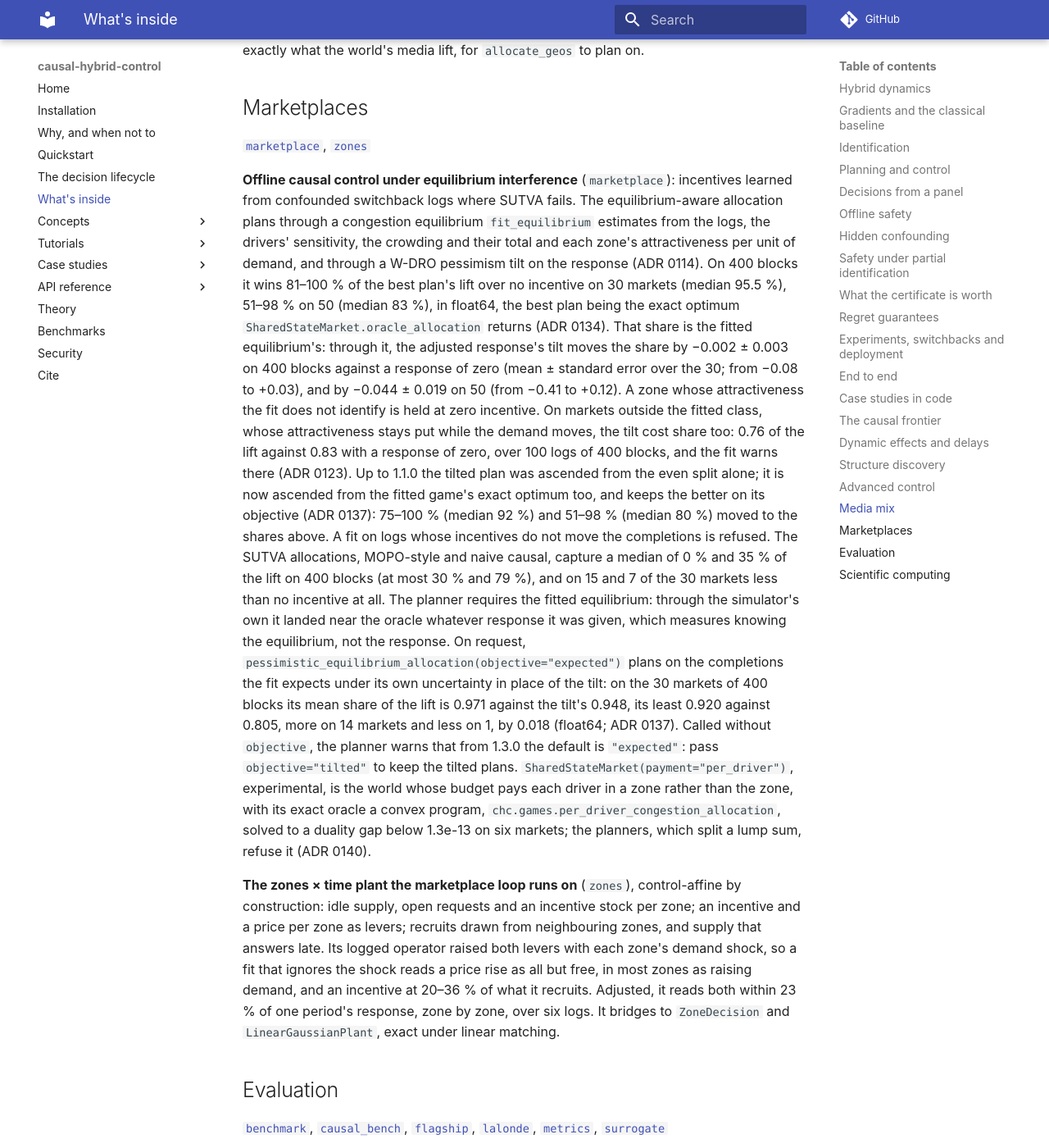
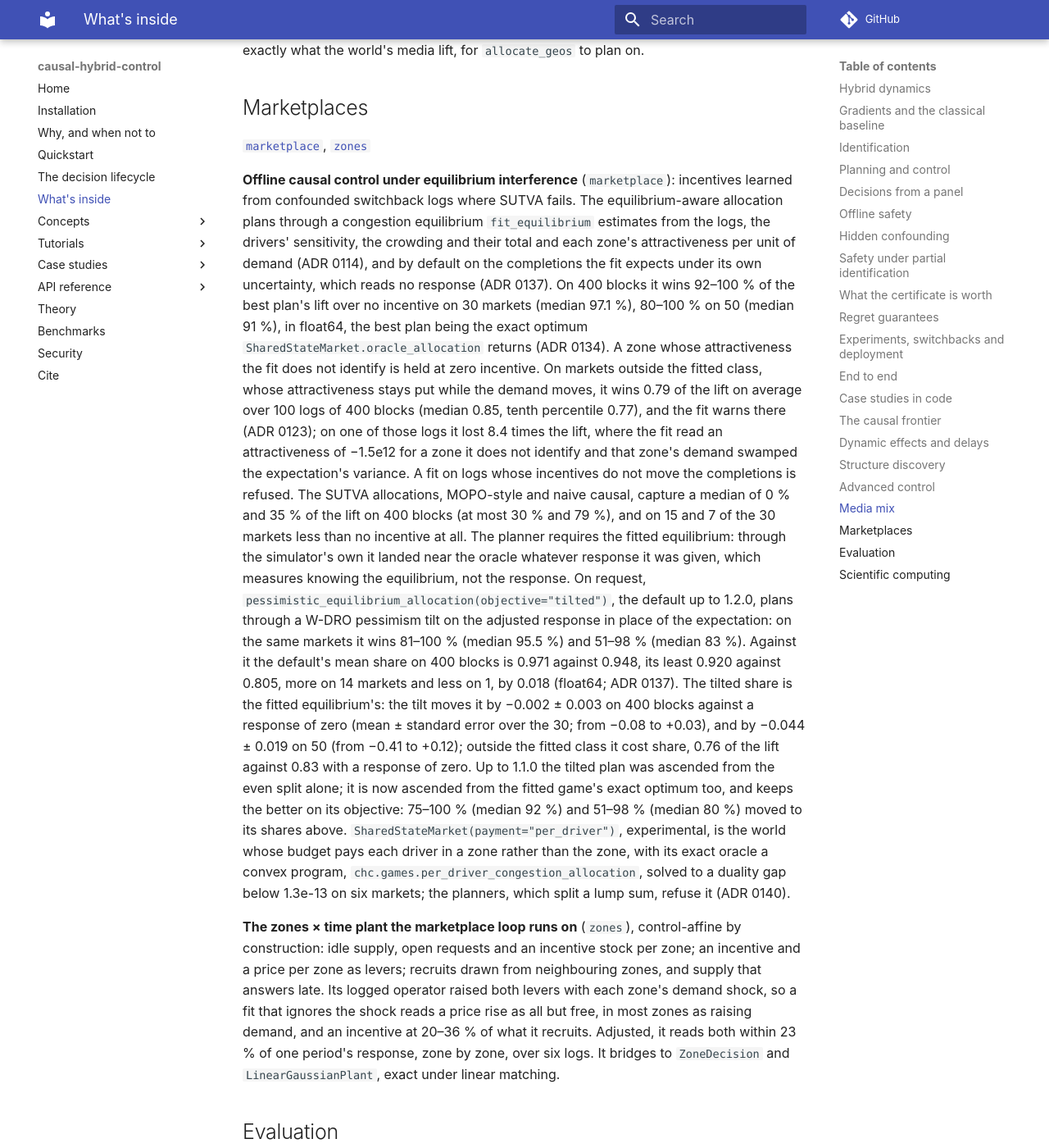
Before and after one commit to causaldyn/causal-hybrid-control, an MkDocs documentation site: the page built from docs/modules.md, in a window 1280 px wide and 1400 px high, scrolled down 11183 px. Shown: the whole window at 82% size. Built offline with MkDocs 1.6.1 and Material for MkDocs 9.7.7, drawn with Linux system fonts in a browser that asks for light colours; comment, search, counter and statistics services are not loaded.

Commit message:
feat: the marketplace planner plans on the fit's expected completions by default
The tilted default hedged a reduced-form response the logs do not identify and won less of the
oracle's lift than the expectation on 14 to 24 of 30 markets, so the flip 1.2.0 announced lands:
the warning goes, response defaults to None and is refused under "expected", and
objective="tilted" keeps 1.2.0's plans by the same code.

```diff
--- a/docs/modules.md
+++ b/docs/modules.md
@@ -422,29 +422,32 @@ that lift exactly what the world's media lift, for `allocate_geos` to plan on.
 **Offline causal control under equilibrium interference** (`marketplace`): incentives learned from
 confounded switchback logs where SUTVA fails. The equilibrium-aware allocation plans through a
 congestion equilibrium `fit_equilibrium` estimates from the logs, the drivers' sensitivity, the
-crowding and their total and each zone's attractiveness per unit of demand, and through a W-DRO
-pessimism tilt on the response (ADR 0114). On 400 blocks it wins 81–100 % of the best plan's lift
-over no incentive on 30 markets (median 95.5 %), 51–98 % on 50 (median 83 %), in float64, the best
-plan being the exact optimum `SharedStateMarket.oracle_allocation` returns (ADR 0134). That share
-is the fitted equilibrium's: through it, the adjusted response's tilt moves the share by
-−0.002 ± 0.003 on 400 blocks against a response of zero (mean ± standard error over the 30; from
-−0.08 to +0.03), and by −0.044 ± 0.019 on 50 (from −0.41 to +0.12). A zone whose attractiveness the
-fit does not identify is held at zero incentive. On markets outside the fitted class, whose
-attractiveness stays put while the demand moves, the tilt cost share too: 0.76 of the lift against
-0.83 with a response of zero, over 100 logs of 400 blocks, and the fit warns there (ADR 0123). Up
-to 1.1.0 the tilted plan was ascended from the even split alone; it is now ascended from the fitted
-game's exact optimum too, and keeps the better on its objective (ADR 0137): 75–100 % (median 92 %)
-and 51–98 % (median 80 %) moved to the shares above. A fit on logs whose incentives do not move
-the completions is refused. The SUTVA allocations,
+crowding and their total and each zone's attractiveness per unit of demand (ADR 0114), and by
+default on the completions the fit expects under its own uncertainty, which reads no response
+(ADR 0137). On 400 blocks it wins 92–100 % of the best plan's lift over no incentive on 30 markets
+(median 97.1 %), 80–100 % on 50 (median 91 %), in float64, the best plan being the exact optimum
+`SharedStateMarket.oracle_allocation` returns (ADR 0134). A zone whose attractiveness the fit does
+not identify is held at zero incentive. On markets outside the fitted class, whose attractiveness
+stays put while the demand moves, it wins 0.79 of the lift on average over 100 logs of 400 blocks
+(median 0.85, tenth percentile 0.77), and the fit warns there (ADR 0123); on one of those logs it
+lost 8.4 times the lift, where the fit read an attractiveness of −1.5e12 for a zone it does not
+identify and that zone's demand swamped the expectation's variance. A fit on logs whose incentives
+do not move the completions is refused. The SUTVA allocations,
 MOPO-style and naive causal, capture a median of 0 % and 35 % of the lift on 400 blocks (at most
 30 % and 79 %), and on 15 and 7 of the 30 markets less than no incentive at all.
 The planner requires the fitted equilibrium: through the simulator's own it landed near the oracle
 whatever response it was given, which measures knowing the equilibrium, not the response.
-On request, `pessimistic_equilibrium_allocation(objective="expected")` plans on the completions the
-fit expects under its own uncertainty in place of the tilt: on the 30 markets of 400 blocks its mean
-share of the lift is 0.971 against the tilt's 0.948, its least 0.920 against 0.805, more on 14
-markets and less on 1, by 0.018 (float64; ADR 0137). Called without `objective`, the planner warns
-that from 1.3.0 the default is `"expected"`: pass `objective="tilted"` to keep the tilted plans.
+On request, `pessimistic_equilibrium_allocation(objective="tilted")`, the default up to 1.2.0,
+plans through a W-DRO pessimism tilt on the adjusted response in place of the expectation: on the
+same markets it wins 81–100 % (median 95.5 %) and 51–98 % (median 83 %). Against it the default's
+mean share on 400 blocks is 0.971 against 0.948, its least 0.920 against 0.805, more on 14 markets
+and less on 1, by 0.018 (float64; ADR 0137). The tilted share is the fitted equilibrium's: the tilt
+moves it by −0.002 ± 0.003 on 400 blocks against a response of zero (mean ± standard error over
+the 30; from −0.08 to +0.03), and by −0.044 ± 0.019 on 50 (from −0.41 to +0.12); outside the
+fitted class it cost share, 0.76 of the lift against 0.83 with a response of zero. Up to 1.1.0
+the tilted plan was ascended from the even split alone; it is now ascended from the fitted game's
+exact optimum too, and keeps the better on its objective: 75–100 % (median 92 %) and 51–98 %
+(median 80 %) moved to its shares above.
 `SharedStateMarket(payment="per_driver")`, experimental, is the world whose budget pays each
 driver in a zone rather than the zone, with its exact oracle a convex program,
 `chc.games.per_driver_congestion_allocation`, solved to a duality gap below 1.3e-13 on six markets;
```
Also changed, not shown: docs/adr/0137-the-marketplace-plans-on-expected-completions-on-request-and-says-what-its-logs-identify.md (+18 -0 lines), 2 other files.
